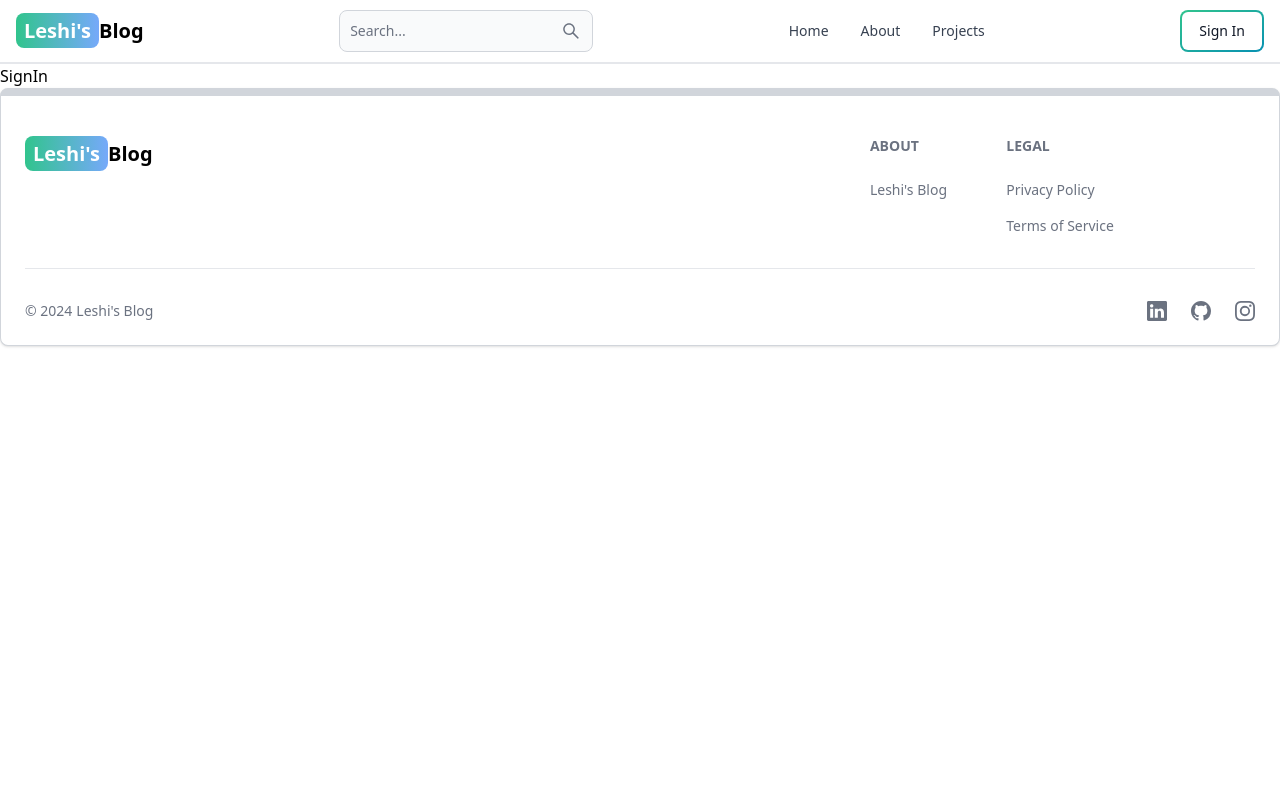
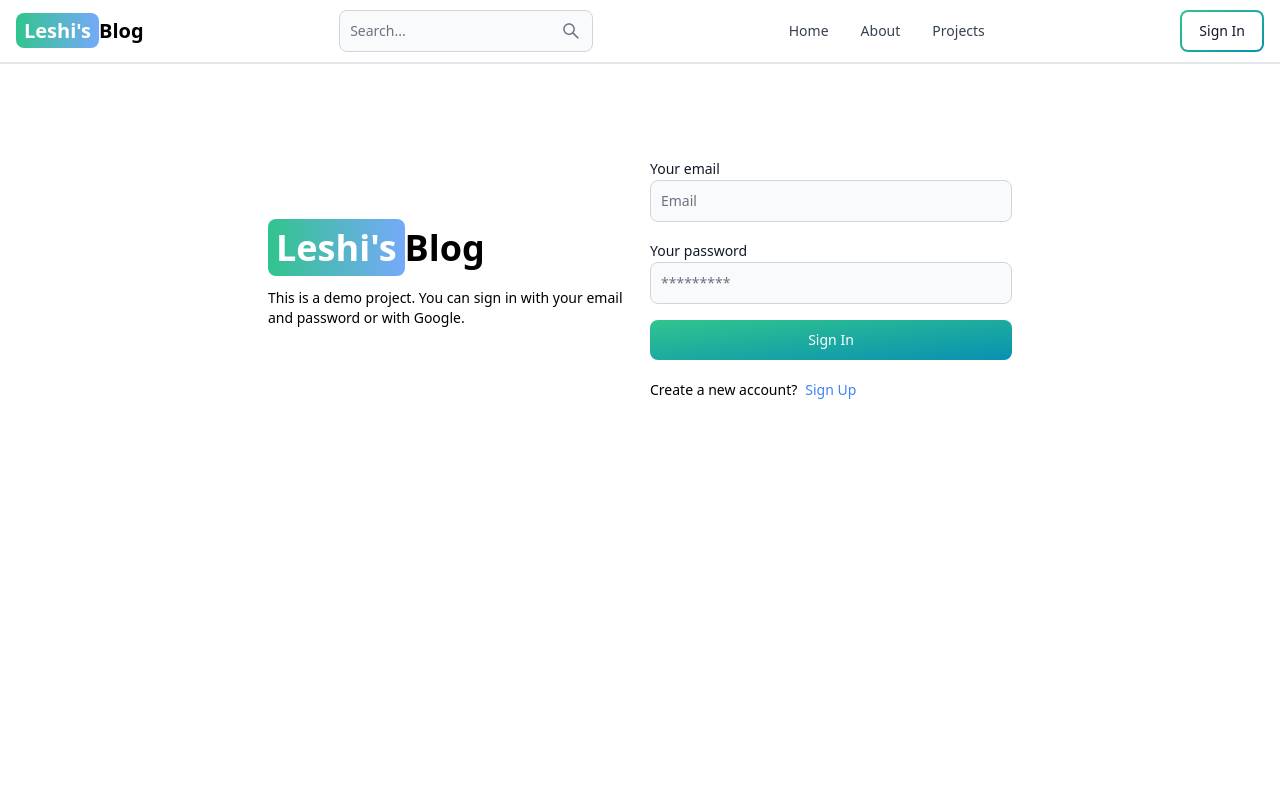
Before and after one commit to imOnVacation/earthly-expedition-logs, a React (Vite) app in the folder client/: page /sign-in in a window 1280 px wide. Shown: the top 800 px of the page. Built offline with nearby package versions, Linux system fonts and the light colour scheme.

Commit message:
complete signin page functionality

```diff
--- a/client/src/pages/SignIn.jsx
+++ b/client/src/pages/SignIn.jsx
@@ -1,3 +1,113 @@
+import { Link, useNavigate } from 'react-router-dom';
+import { useState } from 'react';
+import { Alert, Button, Label, Spinner, TextInput } from 'flowbite-react';
+
 export default function SignIn() {
-  return <div>SignIn</div>;
+  const [formData, setFormData] = useState({});
+  const [errorMessage, setErrorMessage] = useState(null);
+  const [loading, setLoading] = useState(false);
+  const navigate = useNavigate();
+
+  const handleChange = (e) => {
+    setFormData({ ...formData, [e.target.id]: e.target.value.trim() });
+  };
+
+  const handleSubmit = async (e) => {
+    e.preventDefault();
+    if (!formData.email || !formData.password) {
+      return setErrorMessage('Please fill in all fields');
+    }
+
+    try {
+      setLoading(true);
+      setErrorMessage(null);
+      const res = await fetch('/api/auth/signin', {
+        method: 'POST',
+        headers: {
+          'Content-Type': 'application/json',
+        },
+        body: JSON.stringify(formData),
+      });
+
+      const data = await res.json();
+      if (data.success === false) {
+        return setErrorMessage('User already exists');
+      }
+      setLoading(false);
+      if (res.ok) {
+        navigate('/');
+      }
+    } catch (error) {
+      setErrorMessage(error.message);
+      setLoading(false);
+    }
+  };
+
+  return (
+    <div className='min-h-screen mt-20'>
+      <div className='flex p-3 max-w-3xl mx-auto flex-col md:flex-row md:items-center gap-5'>
+        {/* left */}
+        <div className='flex-1'>
+          <Link to='/' className='font-bold dark:text-white text-4xl'>
+            <span className='px-2 py-1 bg-gradient-to-r from-green-400 to-blue-400 rounded-lg text-white'>
+              Leshi&apos;s
+            </span>
+            Blog
+          </Link>
+          <p className='text-sm mt-5'>
+            This is a demo project. You can sign in with your email and password
+            or with Google.
+          </p>
+        </div>
+        {/* right */}
+        <div className='flex-1'>
+          <form className='flex flex-col gap-4' onSubmit={handleSubmit}>
+            <div>
+              <Label value='Your email'></Label>
+              <TextInput
+                type='email'
+                placeholder='Email'
+                id='email'
+                onChange={handleChange}
+              />
+            </div>
+            <div>
+              <Label value='Your password'></Label>
+              <TextInput
+                type='password'
+                placeholder='*********'
+                id='password'
+                onChange={handleChange}
+              />
+            </div>
+            <Button
+              gradientDuoTone='greenToBlue'
+              type='submit'
+              disabled={loading}
+            >
+              {loading ? (
+                <>
+                  <Spinner size='sm' />
+                  <span className='pl-3'>Loading...</span>
+                </>
+              ) : (
+                'Sign In'
+              )}
+            </Button>
+          </form>
+          <div className='flex gap-2 text-sm mt-5'>
+            <span>Create a new account?</span>
+            <Link to='/sign-up' className='text-blue-500'>
+              Sign Up
+            </Link>
+          </div>
+          {errorMessage && (
+            <Alert className='mt-5' color='failure'>
+              {errorMessage}
+            </Alert>
+          )}
+        </div>
+      </div>
+    </div>
+  );
 }
```
